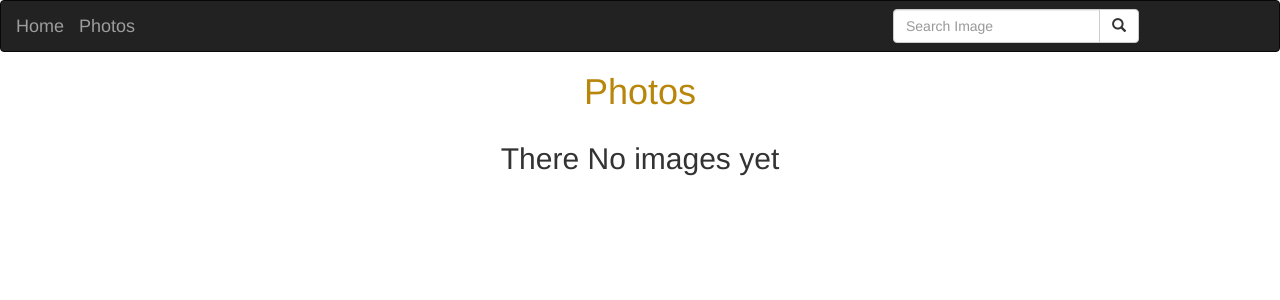
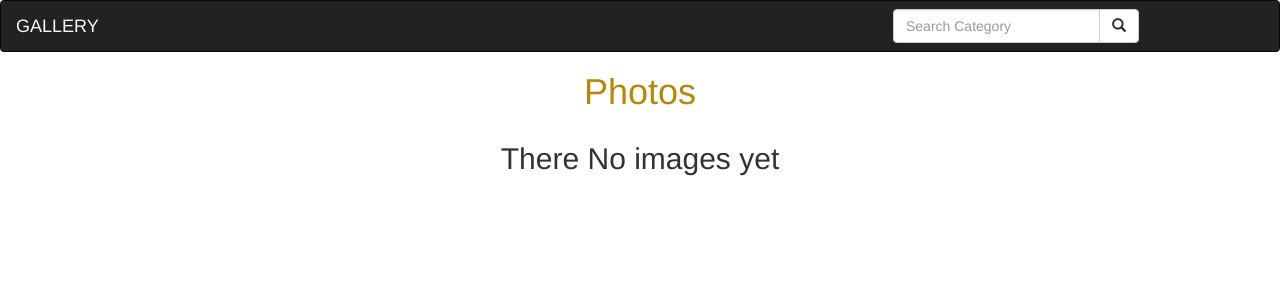
Before and after one commit to lewis-murgor/gallery, a Django app: page / in a window 1280 px wide. Shown: the top 300 px of the page. Run offline with Django 4.2, Linux system fonts and the light colour scheme; data that the repository does not hold is empty; some libraries are stand-ins or nearby versions.

Commit message:
modify navbar

```diff
--- a/myphotos/templates/navbar.html
+++ b/myphotos/templates/navbar.html
@@ -1,22 +1,14 @@
-<!DOCTYPE html>
-<html lang="en">
-<head>
 
-  <meta charset="utf-8">
-  <meta name="viewport" content="width=device-width, initial-scale=1">
-</head>
-<body>
 <nav class="navbar navbar-inverse">
   <div class="container-fluid">
     <div class="navbar-header">
-        <a class="navbar-brand" href="{% url 'images' %}">Home</a>
-      <a class="navbar-brand" href="{% url 'images' %}">Photos</a>
+      <a class="navbar-brand" style="color: ghostwhite;" href="{% url 'images' %}">GALLERY</a>
     </div>
     <!-- Adding a search form  -->
     <div class="col-sm-4 col-md-4 navbar-right">
       <form class="navbar-form" role="search" action="{% url 'search_results' %}">
         <div class="input-group">
-          <input type="text" class="form-control" placeholder="Search Image" name="image">
+          <input type="text" class="form-control" placeholder="Search Category" name="image">
           <div class="input-group-btn">
             <button class="btn btn-default" type="submit"><i class="glyphicon glyphicon-search"></i></button>
           </div>
@@ -26,5 +18,3 @@
     <!-- search form end -->
   </div>
 </nav>
-</body>
-</html>
```
